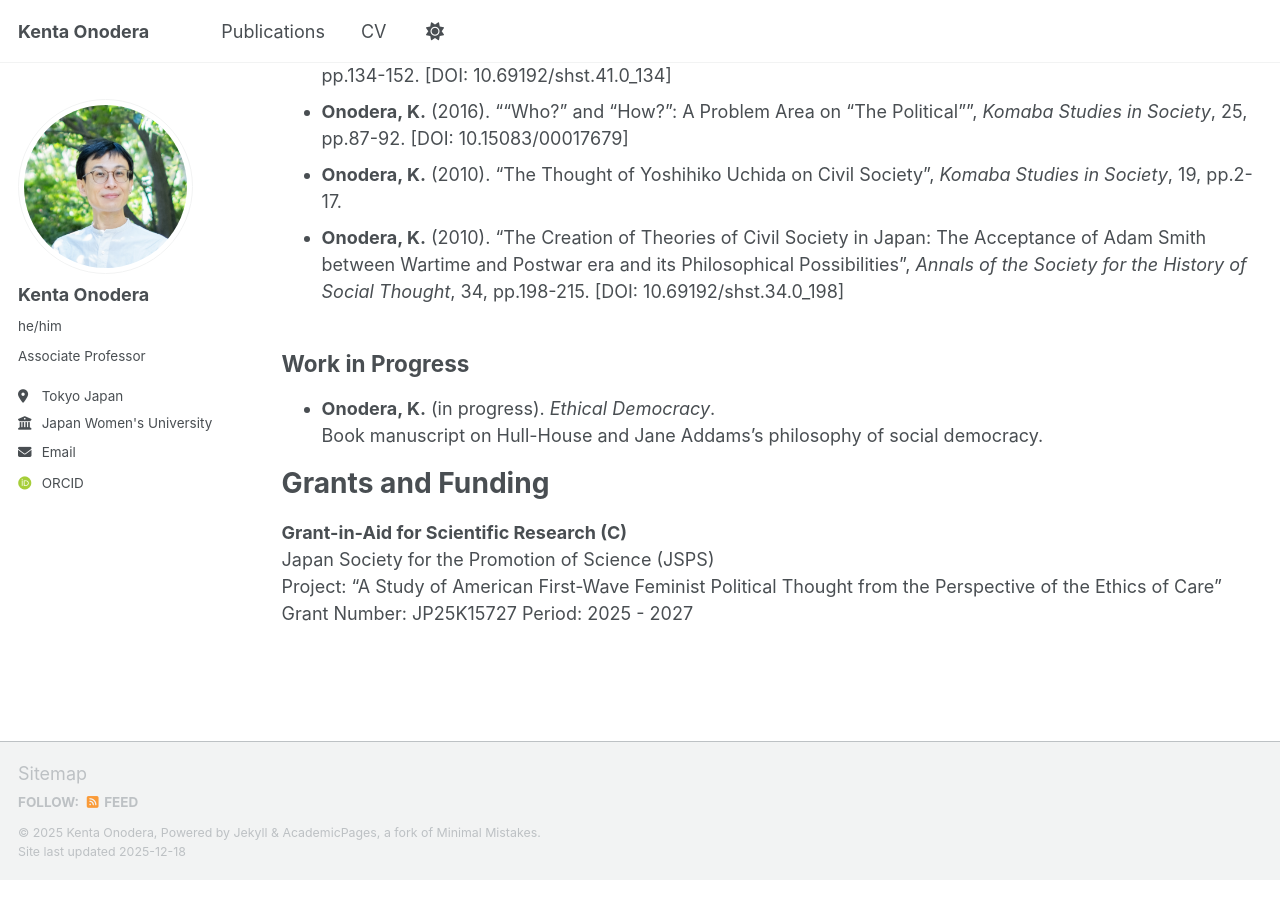
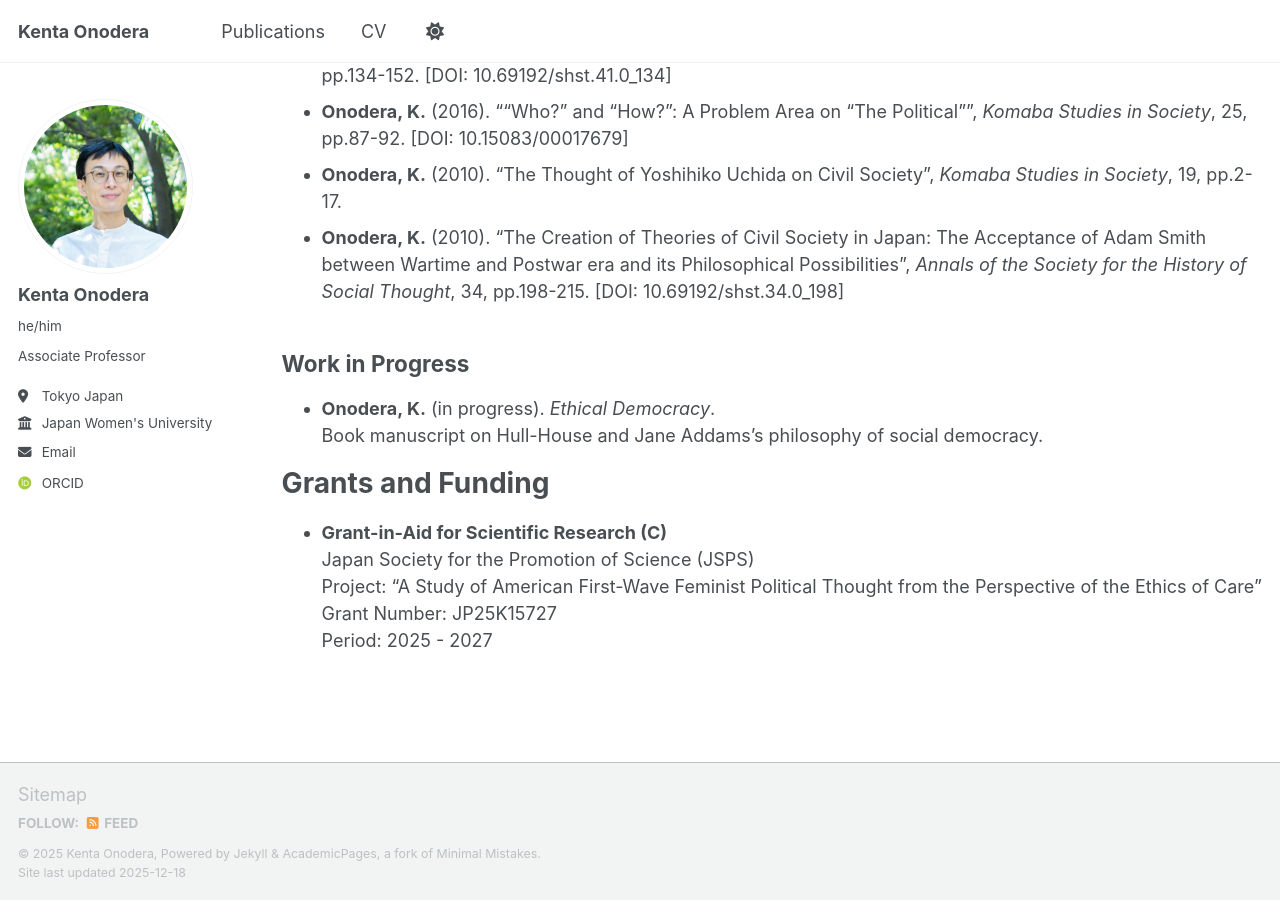
Before and after one commit to kenta-onodera/kenta-onodera.github.io, a Jekyll site: the page built from _pages/cv.md, in a window 1280 px wide and 900 px high, scrolled down 1504 px. Built offline with Jekyll 4.4.1, drawn with Linux system fonts in a browser that asks for light colours; some web fonts are replaced; a script bundle is joined from its source files by our own code; library files that are not in the unit come from our copies; before the commit the page ends 2383 px from its top, so only the background shows below that.

Commit message:
Update cv.md

```diff
--- a/_pages/cv.md
+++ b/_pages/cv.md
@@ -38,7 +38,7 @@
 {% include publications-list.md %}
 
 # Grants and Funding
-**Grant-in-Aid for Scientific Research (C)**
+- **Grant-in-Aid for Scientific Research (C)**
 Japan Society for the Promotion of Science (JSPS)
 Project: "A Study of American First-Wave Feminist Political Thought from the Perspective of the Ethics of Care"
 Grant Number: JP25K15727
```
